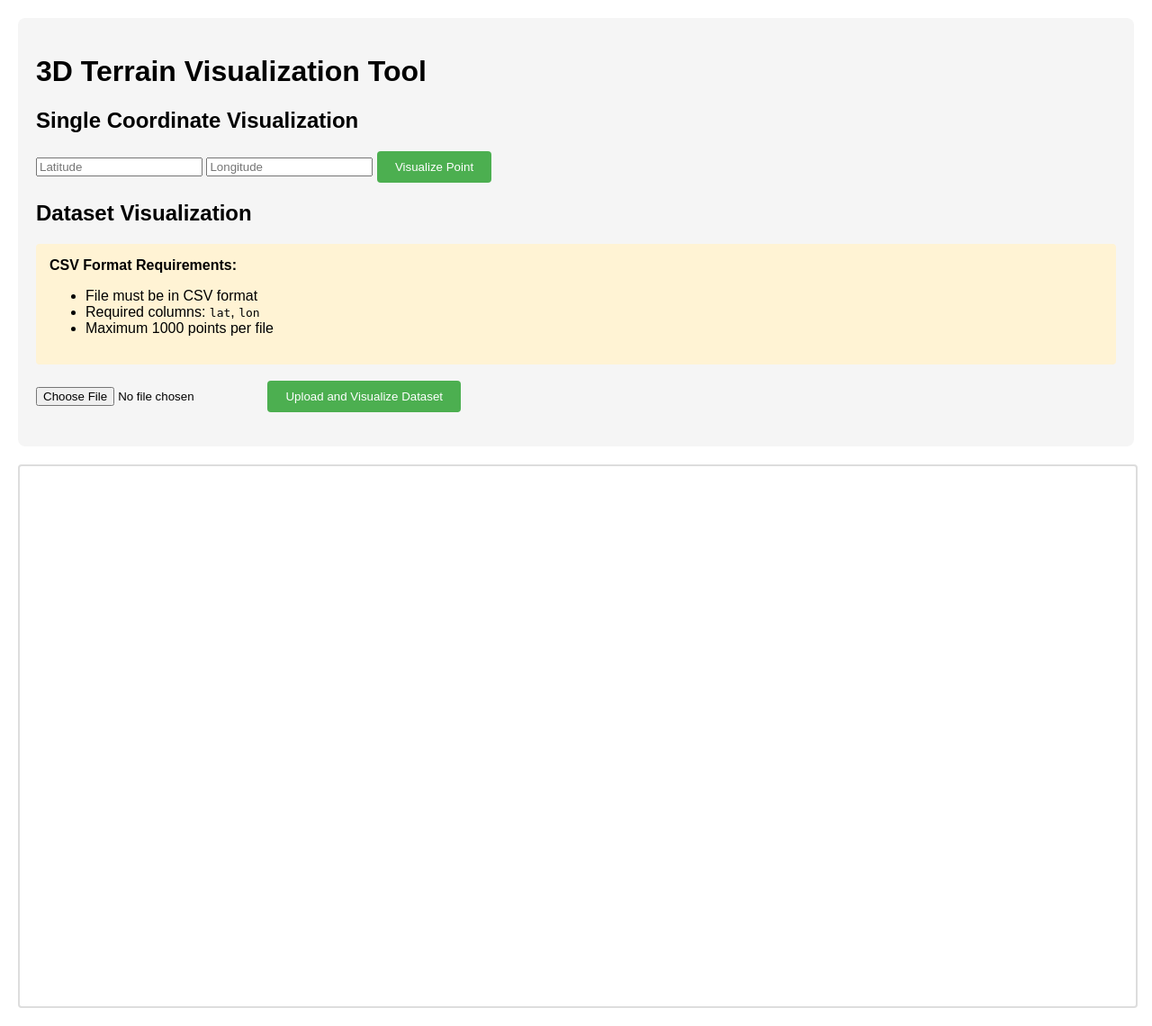
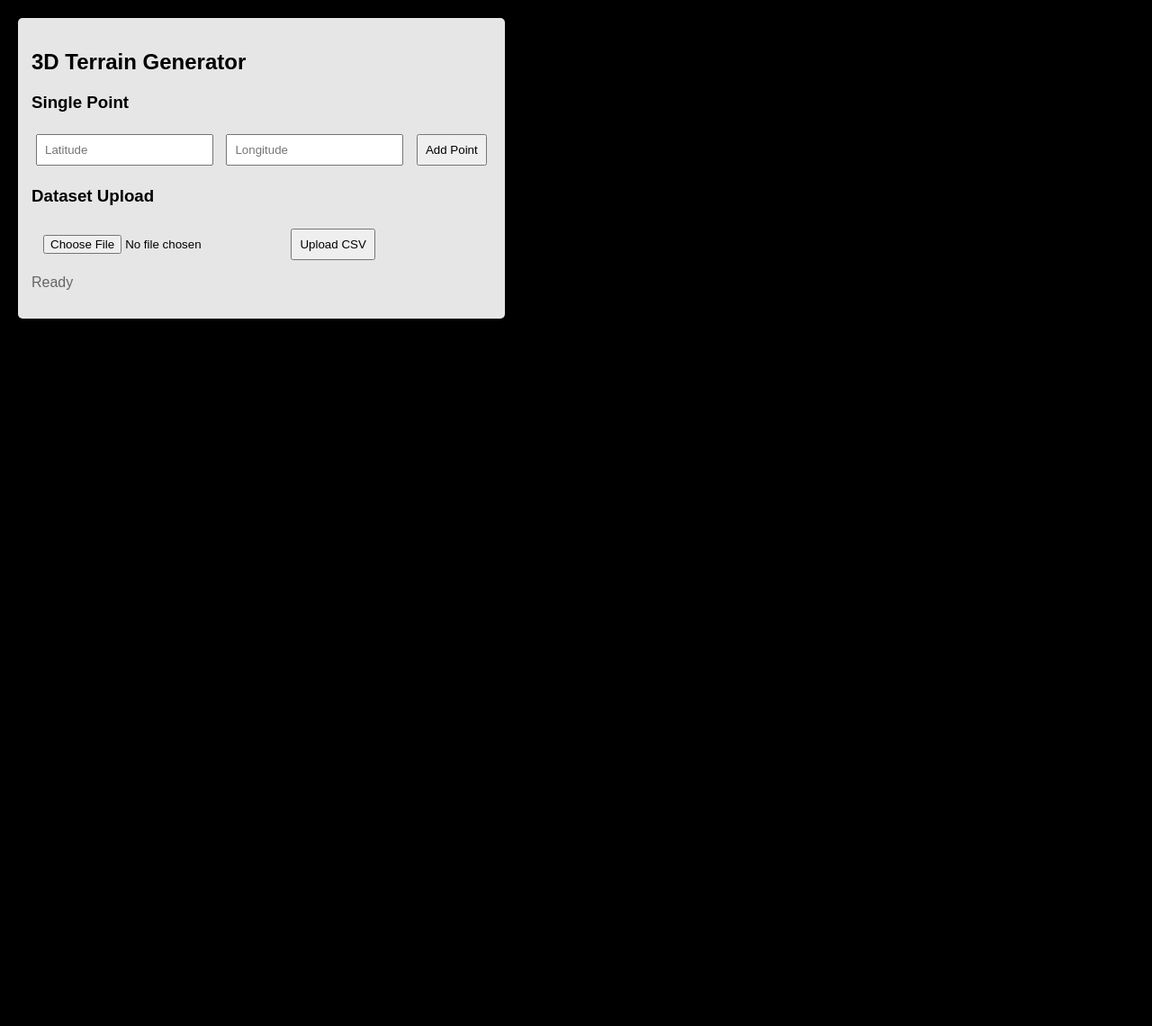
Before and after one commit to AlanTur84/3d_surface_api, a Flask app: page /api/ in a window 1280 px wide. Shown: the whole page at 90% size. After the commit the page ends 354 px from the top, so only its background shows below. Run offline with Flask 3, Linux system fonts and the light colour scheme; some libraries are stand-ins or nearby versions.

Commit message:
I wish it's the last commit

```diff
--- a/app/routes.py
+++ b/app/routes.py
@@ -2,76 +2,9 @@
 from app.services.elevation_service import get_elevations
 import pandas as pd
 import io
+import logging
 
 api_routes = Blueprint('api', __name__, url_prefix='/api')
-
-@api_routes.route('/dataset', methods=['POST'])
-def handle_dataset():
-    # Check if file was uploaded
-    if 'dataset' not in request.files:
-        return jsonify({"error": "No file uploaded"}), 400
-
-    file = request.files['dataset']
-
-    # Check if file is selected
-    if file.filename == '':
-        return jsonify({"error": "No selected file"}), 400
-
-    # Validate file type
-    if not file.filename.endswith('.csv'):
-        return jsonify({"error": "Only CSV files are allowed"}), 400
-
-    try:
-        # Read CSV directly from file stream
-        df = pd.read_csv(io.StringIO(file.stream.read().decode('UTF-8')))
-
-        # Validate required columns
-        if not {'lat', 'lon'}.issubset(df.columns):
-            return jsonify({"error": "CSV must contain 'lat' and 'lon' columns"}), 400
-
-        # Convert to coordinate pairs
-        coordinates = list(zip(df['lat'], df['lon']))
-
-        # Batch elevation lookup
-        elevations = get_elevations(coordinates)
-
-        # Check for failed elevations
-        if None in elevations:
-            failed = sum(1 for e in elevations if e is None)
-            return jsonify({
-                "error": f"Failed to get elevation for {failed} points",
-                "successful": len(elevations) - failed
-            }), 207  # Multi-status code
-
-        # Create GeoJSON response
-        features = [
-            {
-                "type": "Feature",
-                "geometry": {
-                    "type": "Point",
-                    "coordinates": [lon, lat, elev]
-                },
-                "properties": {
-                    "elevation": elev
-                }
-            }
-            for (lat, lon), elev in zip(coordinates, elevations)
-        ]
-
-        return jsonify({
-            "type": "FeatureCollection",
-            "metadata": {
-                "point_count": len(features),
-                "min_elevation": min(elevations),
-                "max_elevation": max(elevations)
-            },
-            "features": features
-        })
-
-    except pd.errors.ParserError:
-        return jsonify({"error": "Invalid CSV format"}), 400
-    except Exception as e:
-        return jsonify({"error": f"Processing error: {str(e)}"}), 500
 
 @api_routes.route('/generate_model', methods=['GET'])
 def generate_3d_model():
@@ -81,20 +14,78 @@
     if not lat or not lon:
         return jsonify({"error": "Missing lat/lon parameters"}), 400
 
-    elevation = get_elevations([(lat, lon)])[0]
-    if elevation is None:
-        return jsonify({"error": "Failed to fetch elevation"}), 500
+    try:
+        elevation = get_elevations([(lat, lon)])[0]
+        if elevation is None:
+            raise ValueError("Elevation service failed")
 
-    return jsonify({
-        "type": "Feature",
-        "geometry": {
-            "type": "Point",
-            "coordinates": [lon, lat, elevation]
-        },
-        "properties": {
-            "elevation": elevation
-        }
-    })
+        return jsonify({
+            "type": "Feature",
+            "geometry": {
+                "type": "Point",
+                "coordinates": [lon, lat, elevation]
+            },
+            "properties": {
+                "elevation": elevation
+            }
+        })
+
+    except Exception as e:
+        logging.error(f"Single point error: {str(e)}")
+        return jsonify({"error": str(e)}), 500
+
+@api_routes.route('/dataset', methods=['POST'])
+def handle_dataset():
+    if 'dataset' not in request.files:
+        return jsonify({"error": "No file uploaded"}), 400
+
+    file = request.files['dataset']
+
+    if file.filename == '':
+        return jsonify({"error": "No selected file"}), 400
+
+    if not file.filename.endswith('.csv'):
+        return jsonify({"error": "Only CSV files allowed"}), 400
+
+    try:
+        # Read and validate CSV
+        df = pd.read_csv(io.StringIO(file.stream.read().decode('utf-8')))
+
+        if not {'lat', 'lon'}.issubset(df.columns):
+            return jsonify({"error": "CSV must contain 'lat' and 'lon' columns"}), 400
+
+        # Process coordinates
+        coordinates = list(zip(df['lat'], df['lon']))
+        elevations = get_elevations(coordinates)
+
+        # Handle partial failures
+        successful = []
+        for (lat, lon), elev in zip(coordinates, elevations):
+            if elev is not None:
+                successful.append({
+                    "type": "Feature",
+                    "geometry": {
+                        "type": "Point",
+                        "coordinates": [lon, lat, elev]
+                    },
+                    "properties": {"elevation": elev}
+                })
+
+        return jsonify({
+            "type": "FeatureCollection",
+            "metadata": {
+                "total_points": len(coordinates),
+                "successful_points": len(successful),
+                "failed_points": len(coordinates) - len(successful)
+            },
+            "features": successful
+        })
+
+    except pd.errors.ParserError:
+        return jsonify({"error": "Invalid CSV format"}), 400
+    except Exception as e:
+        logging.error(f"Dataset error: {str(e)}")
+        return jsonify({"error": "Processing failed"}), 500
 
 @api_routes.route('/')
 def home():
--- a/app/static/js/three_app.js
+++ b/app/static/js/three_app.js
@@ -1,74 +1,12 @@
-let terrainMesh = null;
+let scene, camera, renderer, terrain;
 
-function createTerrainMesh(features) {
-    // Convert features to scaled vertices
-    const vertices = features.map(f => {
-        const [lon, lat, elev] = f.geometry.coordinates;
-        return {
-            x: lon / 10,
-            y: lat / 10,
-            z: elev / 1000
-        };
-    });
-
-    // Create geometry
-    const geometry = new THREE.BufferGeometry();
-    const positions = new Float32Array(vertices.flatMap(v => [v.x, v.y, v.z]));
-
-    geometry.setAttribute('position', new THREE.BufferAttribute(positions, 3));
-    geometry.computeBoundingBox();
-
-    // Create delaunay triangles
-    const indices = Delaunator.from(
-        vertices.map(v => [v.x, v.y])
-    ).triangles;
-
-    geometry.setIndex(indices);
-    geometry.computeVertexNormals();
-
-    // Create material
-    const material = new THREE.MeshPhongMaterial({
-        color: 0x00ff00,
-        wireframe: true,
-        side: THREE.DoubleSide
-    });
-
-    return new THREE.Mesh(geometry, material);
-}
-
-async function processDataset() {
-    const file = document.getElementById('dataset').files[0];
-    if (!file) return;
-
-    const formData = new FormData();
-    formData.append('file', file);
-
-    try {
-        const response = await fetch('/api/dataset', { method: 'POST', body: formData });
-        const data = await response.json();
-
-        if(terrainMesh) scene.remove(terrainMesh);
-
-        terrainMesh = createTerrainMesh(data.features);
-        scene.add(terrainMesh);
-
-        // Adjust camera
-        const box = new THREE.Box3().setFromObject(terrainMesh);
-        const size = box.getSize(new THREE.Vector3()).length();
-        camera.position.z = size * 2;
-
-        renderer.render(scene, camera);
-
-    } catch (error) {
-        console.error('Error processing dataset:', error);
-    }
-}
-
-// Initialize scene with lights
-function initThree() {
+function init() {
+    // Scene setup
     scene = new THREE.Scene();
     camera = new THREE.PerspectiveCamera(75, window.innerWidth/window.innerHeight, 0.1, 1000);
     renderer = new THREE.WebGLRenderer({ antialias: true });
+    renderer.setSize(window.innerWidth, window.innerHeight);
+    document.body.appendChild(renderer.domElement);
 
     // Lighting
     const ambientLight = new THREE.AmbientLight(0xffffff, 0.5);
@@ -78,6 +16,51 @@
     directionalLight.position.set(1, 1, 1);
     scene.add(directionalLight);
 
-    renderer.setSize(window.innerWidth*0.8, window.innerHeight*0.6);
-    document.getElementById('model-container').appendChild(renderer.domElement);
+    // Camera position
+    camera.position.z = 5;
 }
+
+function visualizeDataset(features) {
+    // Remove existing terrain
+    if (terrain) scene.remove(terrain);
+
+    // Convert features to vertices
+    const vertices = features.map(f => [
+        f.geometry.coordinates[0] / 10,  // X: longitude
+        f.geometry.coordinates[1] / 10,  // Y: latitude
+        f.geometry.coordinates[2] / 1000 // Z: elevation
+    ]);
+
+    // Create geometry
+    const geometry = new THREE.BufferGeometry();
+    geometry.setAttribute('position', new THREE.Float32BufferAttribute(vertices.flat(), 3));
+
+    // Generate terrain mesh
+    const indices = new Delaunator(vertices.map(v => [v[0], v[1]])).triangles;
+    geometry.setIndex(indices);
+    geometry.computeVertexNormals();
+
+    const material = new THREE.MeshPhongMaterial({
+        color: 0x00ff00,
+        wireframe: false,
+        flatShading: true
+    });
+
+    terrain = new THREE.Mesh(geometry, material);
+    scene.add(terrain);
+
+    // Adjust camera
+    const box = new THREE.Box3().setFromObject(terrain);
+    const size = box.getSize(new THREE.Vector3()).length();
+    camera.position.z = size * 1.5;
+
+    animate();
+}
+
+function animate() {
+    requestAnimationFrame(animate);
+    renderer.render(scene, camera);
+}
+
+// Initialize on load
+window.onload = init;
--- a/app/templates/index.html
+++ b/app/templates/index.html
@@ -1,132 +1,92 @@
 <!DOCTYPE html>
 <html>
 <head>
-    <title>3D Terrain Visualizer</title>
+    <title>3D Terrain Generator</title>
     <script src="https://cdnjs.cloudflare.com/ajax/libs/three.js/r128/three.min.js"></script>
     <script src="https://cdn.jsdelivr.net/npm/delaunator@5.0.0/delaunator.min.js"></script>
     <style>
-        body {
-            font-family: Arial, sans-serif;
-            margin: 20px;
+        body { margin: 0; font-family: Arial, sans-serif; }
+        #controls {
+            position: absolute;
+            top: 20px;
+            left: 20px;
+            background: rgba(255,255,255,0.9);
+            padding: 15px;
+            border-radius: 5px;
+            box-shadow: 0 2px 10px rgba(0,0,0,0.1);
         }
-        .input-section {
-            background: #f5f5f5;
-            padding: 20px;
-            border-radius: 8px;
-            margin-bottom: 20px;
-        }
-        .input-group {
-            margin: 15px 0;
-        }
-        input[type="file"] {
-            margin: 10px 0;
-        }
-        button {
-            background: #4CAF50;
-            color: white;
-            padding: 10px 20px;
-            border: none;
-            border-radius: 4px;
-            cursor: pointer;
-        }
-        button:hover {
-            background: #45a049;
-        }
-        #model-container {
-            width: 100%;
-            height: 600px;
-            border: 2px solid #ddd;
-            border-radius: 4px;
-            margin-top: 20px;
-        }
-        .instructions {
-            background: #fff3d4;
-            padding: 15px;
-            border-radius: 4px;
-            margin: 15px 0;
-        }
+        input, button { margin: 5px; padding: 8px; }
+        #status { color: #666; margin-top: 10px; }
     </style>
 </head>
 <body>
-    <div class="input-section">
-        <h1>3D Terrain Visualization Tool</h1>
+    <div id="controls">
+        <h2>3D Terrain Generator</h2>
 
-        <div class="input-group">
-            <h2>Single Coordinate Visualization</h2>
-            <form onsubmit="generateModel(event)">
-                <input type="number" step="any" id="lat" placeholder="Latitude" required>
-                <input type="number" step="any" id="lon" placeholder="Longitude" required>
-                <button type="submit">Visualize Point</button>
-            </form>
+        <div>
+            <h3>Single Point</h3>
+            <input type="number" step="any" id="lat" placeholder="Latitude">
+            <input type="number" step="any" id="lon" placeholder="Longitude">
+            <button onclick="addSinglePoint()">Add Point</button>
         </div>
 
-        <div class="input-group">
-            <h2>Dataset Visualization</h2>
-            <div class="instructions">
-                <strong>CSV Format Requirements:</strong>
-                <ul>
-                    <li>File must be in CSV format</li>
-                    <li>Required columns: <code>lat</code>, <code>lon</code></li>
-                    <li>Maximum 1000 points per file</li>
-                </ul>
-            </div>
-
+        <div>
+            <h3>Dataset Upload</h3>
             <input type="file" id="dataset" accept=".csv">
-            <button onclick="processDataset()">Upload and Visualize Dataset</button>
-
-            <div id="upload-status" style="margin-top: 10px;"></div>
+            <button onclick="uploadDataset()">Upload CSV</button>
+            <p id="status">Ready</p>
         </div>
     </div>
 
-    <div id="model-container"></div>
-
     <script src="{{ url_for('static', filename='js/three_app.js') }}"></script>
     <script>
-        function updateStatus(message, isError = false) {
-            const statusDiv = document.getElementById('upload-status');
-            statusDiv.style.color = isError ? 'red' : 'green';
-            statusDiv.textContent = message;
+        async function addSinglePoint() {
+            const lat = parseFloat(document.getElementById('lat').value);
+            const lon = parseFloat(document.getElementById('lon').value);
+
+            try {
+                const response = await fetch(`/api/generate_model?lat=${lat}&lon=${lon}`);
+                const data = await response.json();
+                addDataPoint(data.geometry.coordinates);
+                updateStatus('Point added successfully');
+            } catch (error) {
+                updateStatus(`Error: ${error.message}`, true);
+            }
         }
 
-        async function processDataset() {
-            const fileInput = document.getElementById('dataset');
-            if (!fileInput.files.length) {
-                updateStatus('Please select a file first!', true);
+        async function uploadDataset() {
+            const file = document.getElementById('dataset').files[0];
+            if (!file) {
+                updateStatus('No file selected', true);
                 return;
             }
 
-            const file = fileInput.files[0];
-            updateStatus('Processing dataset...');
+            updateStatus('Uploading...');
 
             try {
                 const formData = new FormData();
-                formData.append('file', file);
+                formData.append('dataset', file);
 
                 const response = await fetch('/api/dataset', {
                     method: 'POST',
                     body: formData
                 });
 
-                if (!response.ok) {
-                    const error = await response.json();
-                    throw new Error(error.error || 'Upload failed');
-                }
+                const data = await response.json();
+                if (!response.ok) throw new Error(data.error || 'Upload failed');
 
-                const data = await response.json();
-                updateStatus(`Successfully processed ${data.features.length} points!`);
-
-                if(!scene) initThree();
-                if(terrainMesh) scene.remove(terrainMesh);
-
-                terrainMesh = createTerrainMesh(data.features);
-                scene.add(terrainMesh);
-                fitCameraToObject(terrainMesh);
-                renderer.render(scene, camera);
+                updateStatus(`Uploaded ${data.metadata.successful_points} points`);
+                visualizeDataset(data.features);
 
             } catch (error) {
-                console.error('Error:', error);
                 updateStatus(`Error: ${error.message}`, true);
             }
+        }
+
+        function updateStatus(message, isError = false) {
+            const status = document.getElementById('status');
+            status.textContent = message;
+            status.style.color = isError ? 'red' : 'green';
         }
     </script>
 </body>
```
Also changed, not shown: app/__init__.py (+7 -11 lines), app/services/elevation_service.py (+5 -5 lines).
